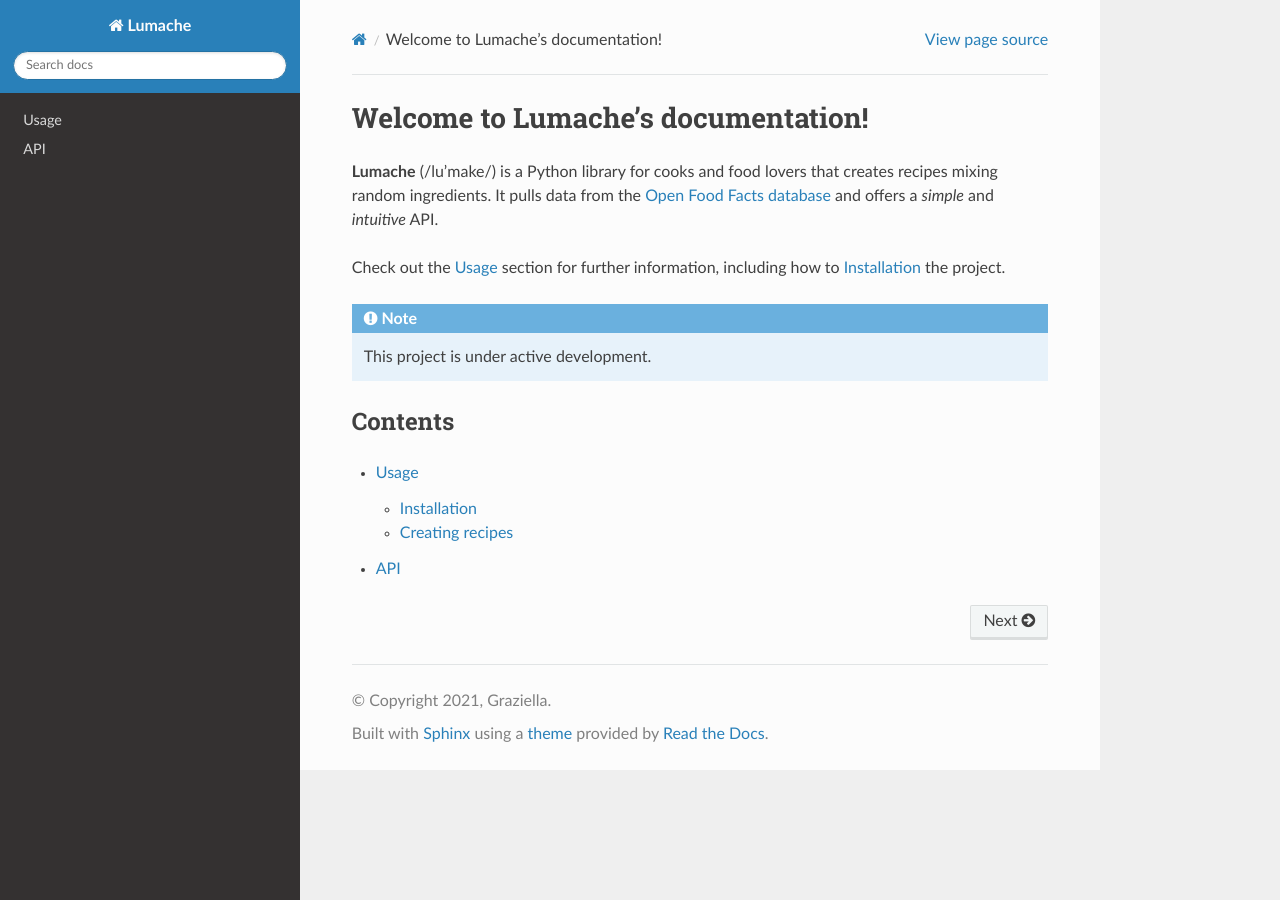
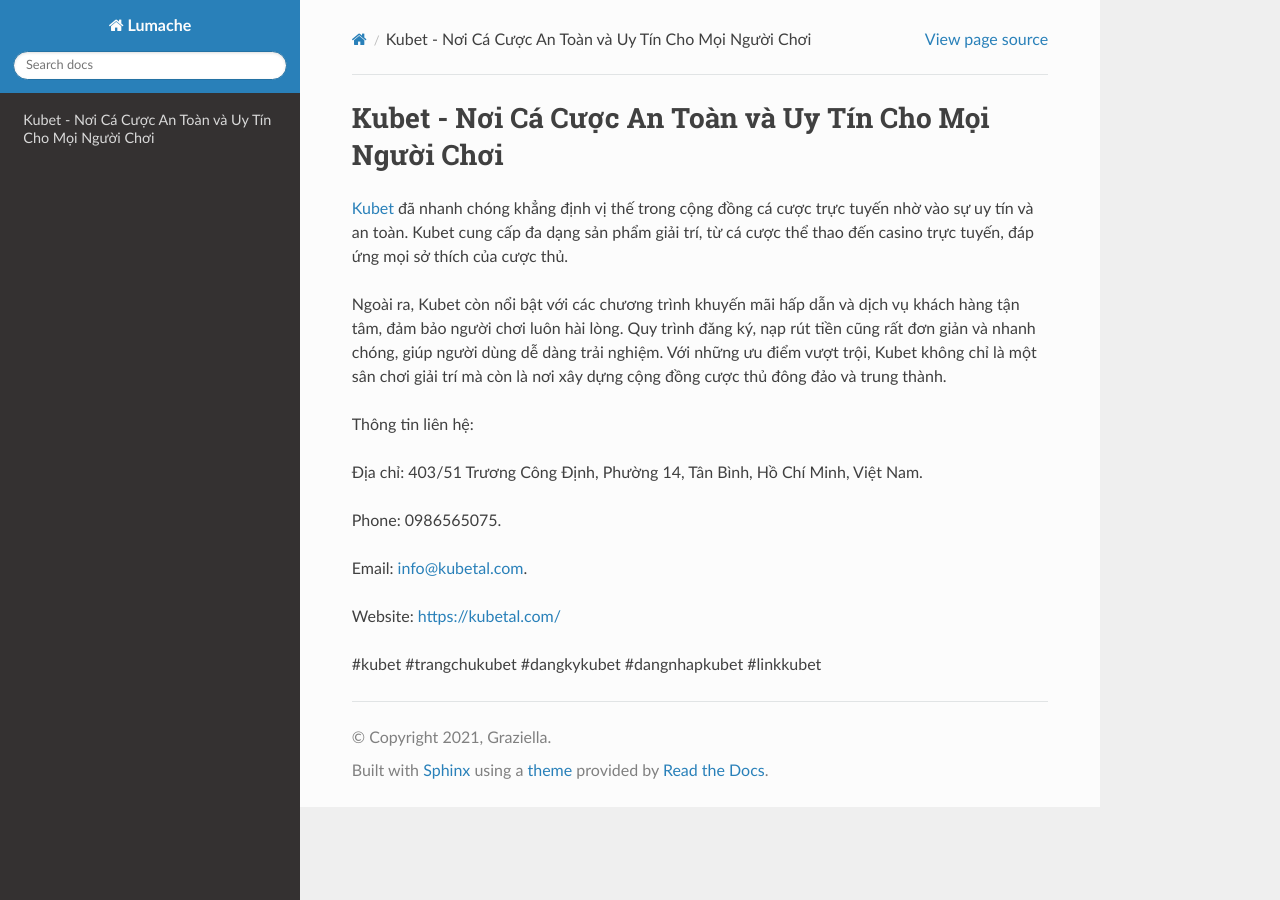
Before and after one commit to hanhtran123/kubetalcom, a Sphinx documentation site: the page built from docs/source/index.rst, in a window 1280 px wide. Built offline with Sphinx 7.4.7 and the Read the Docs theme 3.1.0, drawn with Linux system fonts in a browser that asks for light colours.

Commit message:
Update index.rst

```diff
--- a/docs/source/index.rst
+++ b/docs/source/index.rst
@@ -1,22 +1,18 @@
-Welcome to Lumache's documentation!
+Kubet - Nơi Cá Cược An Toàn và Uy Tín Cho Mọi Người Chơi
 ===================================
 
-**Lumache** (/lu'make/) is a Python library for cooks and food lovers
-that creates recipes mixing random ingredients.
-It pulls data from the `Open Food Facts database <https://world.openfoodfacts.org/>`_
-and offers a *simple* and *intuitive* API.
+`Kubet <https://kubetal.com/>`_ đã nhanh chóng khẳng định vị thế trong cộng đồng cá cược trực tuyến nhờ vào sự uy tín và an toàn. Kubet cung cấp đa dạng sản phẩm giải trí, từ cá cược thể thao đến casino trực tuyến, đáp ứng mọi sở thích của cược thủ.
 
-Check out the :doc:`usage` section for further information, including
-how to :ref:`installation` the project.
+Ngoài ra, Kubet còn nổi bật với các chương trình khuyến mãi hấp dẫn và dịch vụ khách hàng tận tâm, đảm bảo người chơi luôn hài lòng. Quy trình đăng ký, nạp rút tiền cũng rất đơn giản và nhanh chóng, giúp người dùng dễ dàng trải nghiệm. Với những ưu điểm vượt trội, Kubet không chỉ là một sân chơi giải trí mà còn là nơi xây dựng cộng đồng cược thủ đông đảo và trung thành.
 
-.. note::
+Thông tin liên hệ:
 
-   This project is under active development.
+Địa chỉ: 403/51 Trương Công Định, Phường 14, Tân Bình, Hồ Chí Minh, Việt Nam.
 
-Contents
---------
+Phone: 0986565075.
 
-.. toctree::
+Email: info@kubetal.com.
 
-   usage
-   api
+Website: https://kubetal.com/
+
+#kubet #trangchukubet #dangkykubet #dangnhapkubet #linkkubet
```
